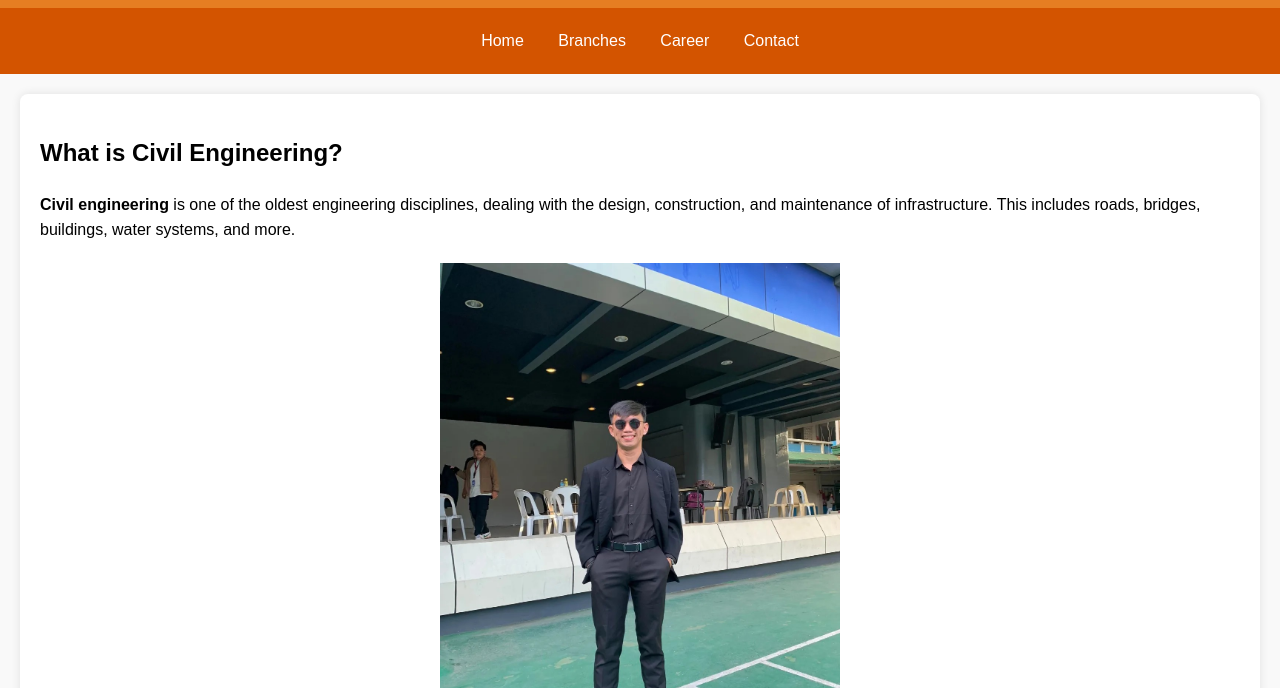
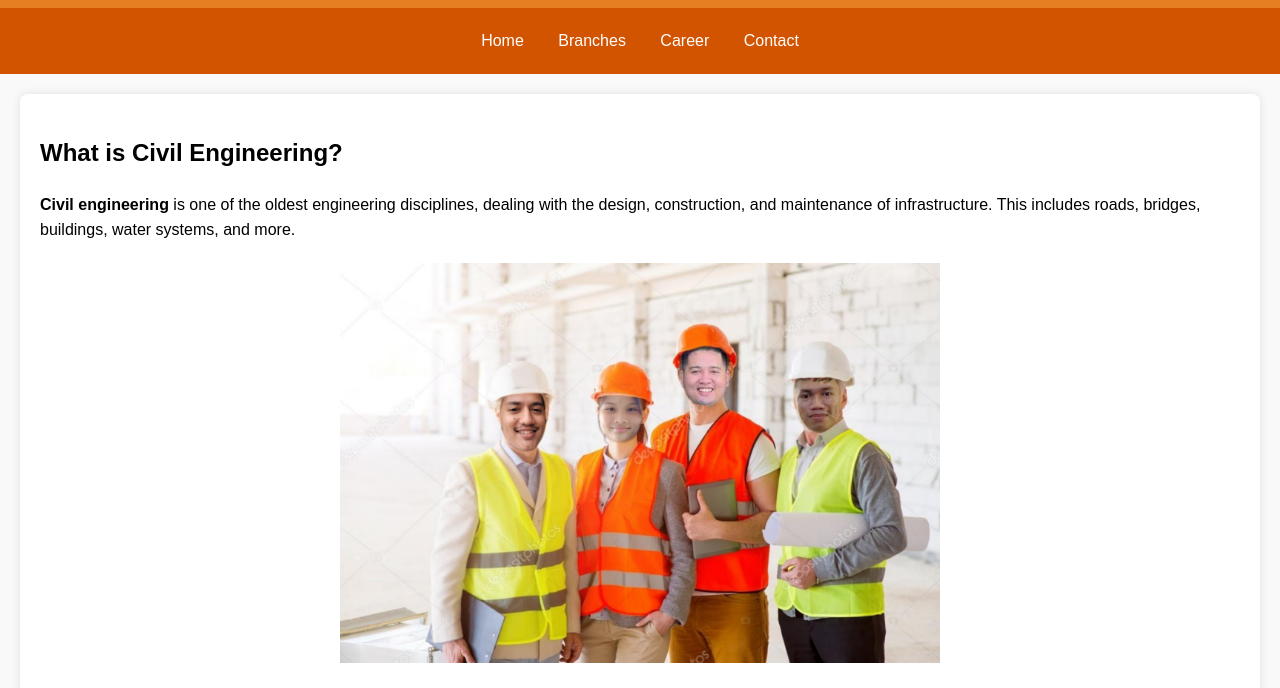
Before and after one commit to n0cn0c/Group2civil-engineering-website, a plain HTML site: page index.html in a window 1280 px wide. Shown: the part 96-784 px from the top of the page. Drawn offline with Linux system fonts and the light colour scheme.

Commit message:
Update index.html

```diff
--- a/index.html
+++ b/index.html
@@ -86,7 +86,7 @@
     <p><strong>Civil engineering</strong> is one of the oldest engineering disciplines, dealing with the design, construction, and maintenance of infrastructure. This includes roads, bridges, buildings, water systems, and more.</p>
 
     <div class="image-container">
-      <img src="diobel.jpg" alt="Civil Engineering" width="400">
+      <img src="group22.jpg" alt="Civil Engineering" width="600">
     </div>
 
     <h2>How to Become a Civil Engineer</h2>
```
